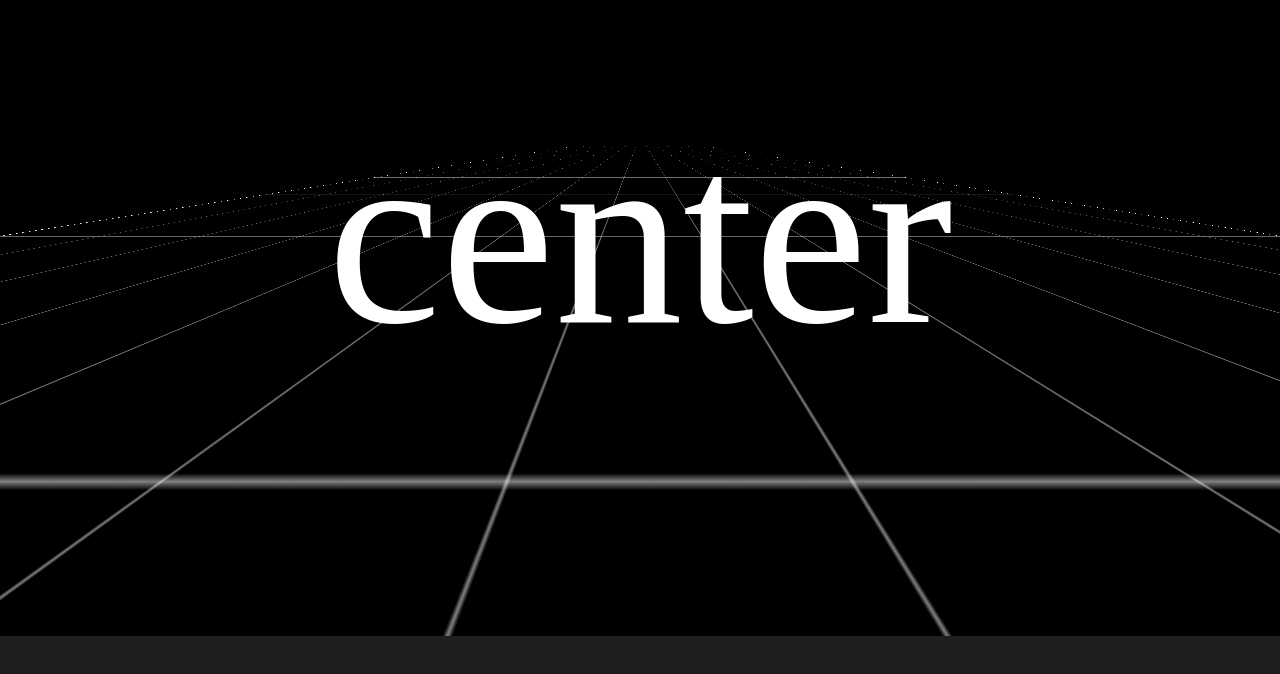
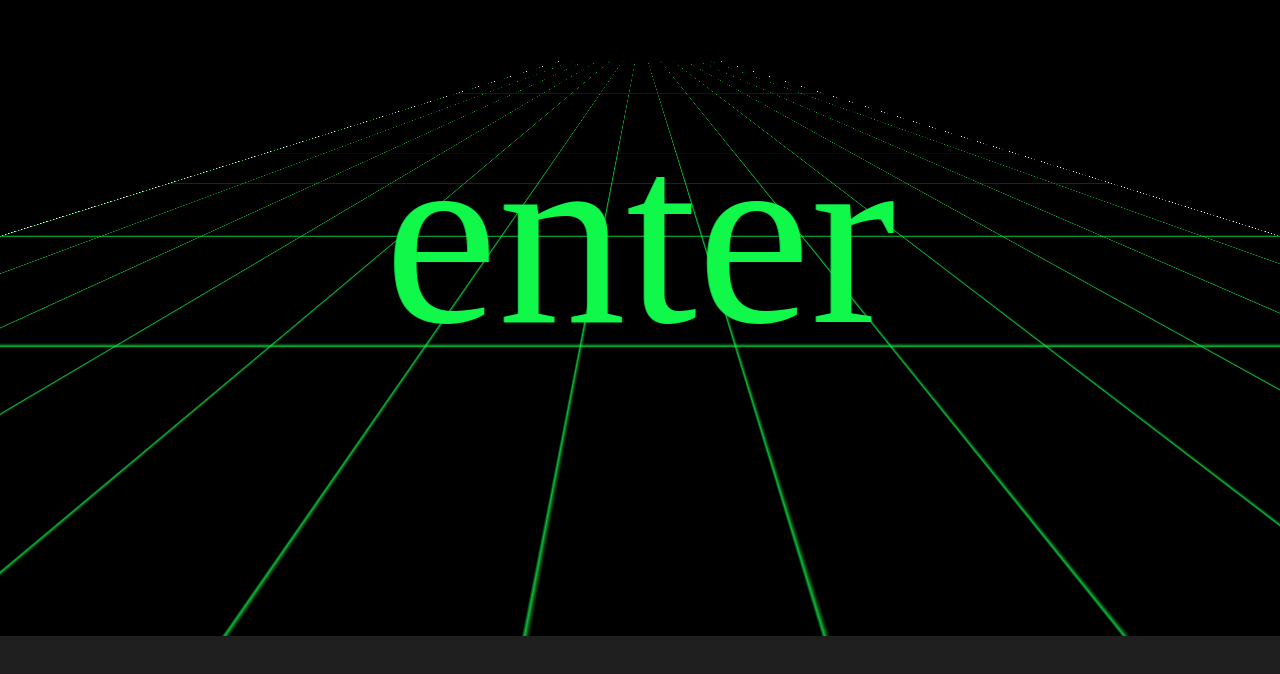
Before and after one commit to chobee81/class, a plain HTML site: page perspective2.html in a window 1280 px wide. Shown: the part 164-838 px from the top of the page. Drawn offline with Linux system fonts and the light colour scheme.

Commit message:
Add files via upload

```diff
--- a/perspective2.html
+++ b/perspective2.html
@@ -20,7 +20,7 @@
       width: 100%;
       height: 100vh;
       overflow: hidden;
-      transition: 0.5s;
+      transition: 2s;
     }
 
     .pers {
@@ -29,11 +29,11 @@
       width: 100%;
       height: 500vh;
       background-color: transparent;
-      background-image: linear-gradient(to left, transparent 99px, #fff),
-                        linear-gradient(to bottom, transparent 99px, #fff);
+      background-image: linear-gradient(to left, transparent 98px, #10f84a),
+                        linear-gradient(to bottom, transparent 98px, #10f84a);
       background-size: 100px 100px;
       border: 1px solid #fff;
-      transform: rotateX(45deg);
+      rotate: x 45deg;
     }
 
     #wrap p {
@@ -42,16 +42,18 @@
       translate: -50%;
       z-index: 9;
       background: transparent;
-      color: #fff;
+      color: #10f84a;
       font-size: 10vw;
-      transition: 0.5s;
+      transition: 2s;
     }
 
     #wrap:hover {
-      perspective: 100px;
+      perspective: 200px;
     }
     #wrap:hover p {
-      font-size: 20vw;
+      /* font-size: 20vw; */
+      translate: -50% 0 100px;
+
     }
 
     section { height: 100vh; background: #1f1f1f; }
@@ -62,7 +64,7 @@
 <body>
   <div id="wrap">
     <div class="pers"></div>
-    <p>center</p>
+    <p>enter</p>
   </div>
   <section></section>
 </body>
```
